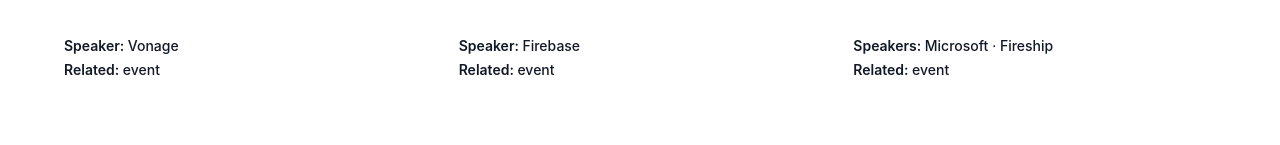
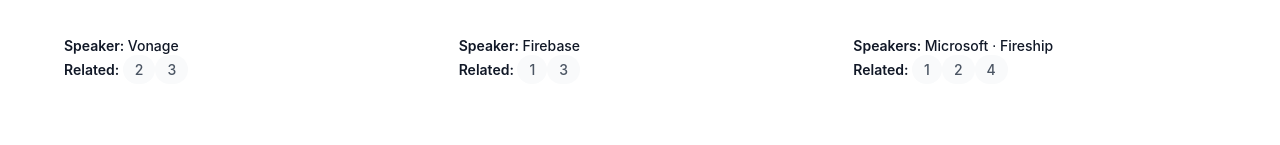
Before and after one commit to JayZhouzzj/events-htn23, a Vue app: page / in a window 1280 px wide. Shown: the part 547-692 px from the top of the page. Built offline with nearby package versions, Linux system fonts and the light colour scheme.

Commit message:
Add placeholder for related events

```diff
--- a/src/components/EventList.vue
+++ b/src/components/EventList.vue
@@ -348,9 +348,9 @@
               </p>
               <p class="font-semibold text-gray-900 text-left">
                 Related:
-                <a href="#">
-                  event
-                </a>
+                <a v-for="id in event.related_events" :key="id" class="relative z-10 rounded-full bg-gray-50 py-1.5 px-3 font-medium text-gray-600 hover:bg-gray-100">{{
+                  id
+                }}</a>
               </p>
             </div>
           </div>
```
